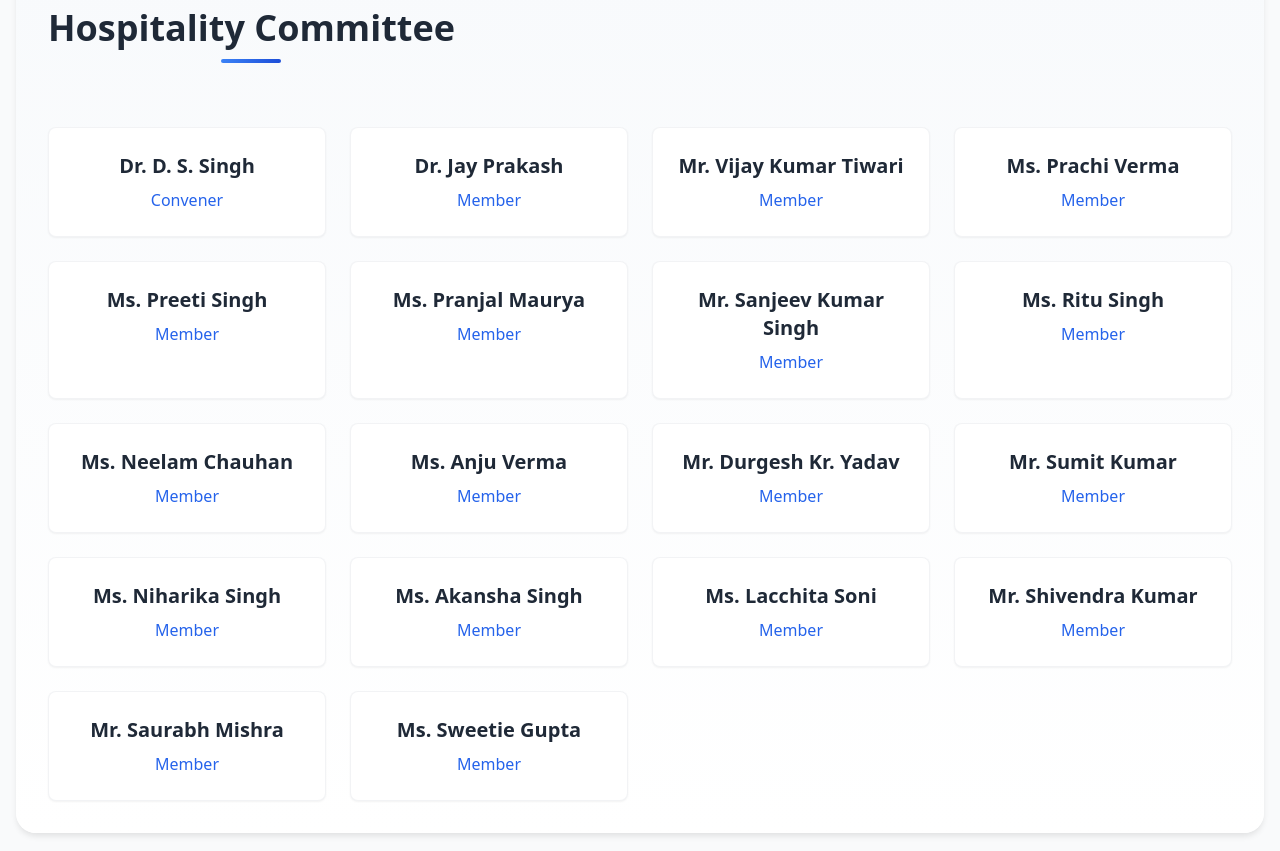
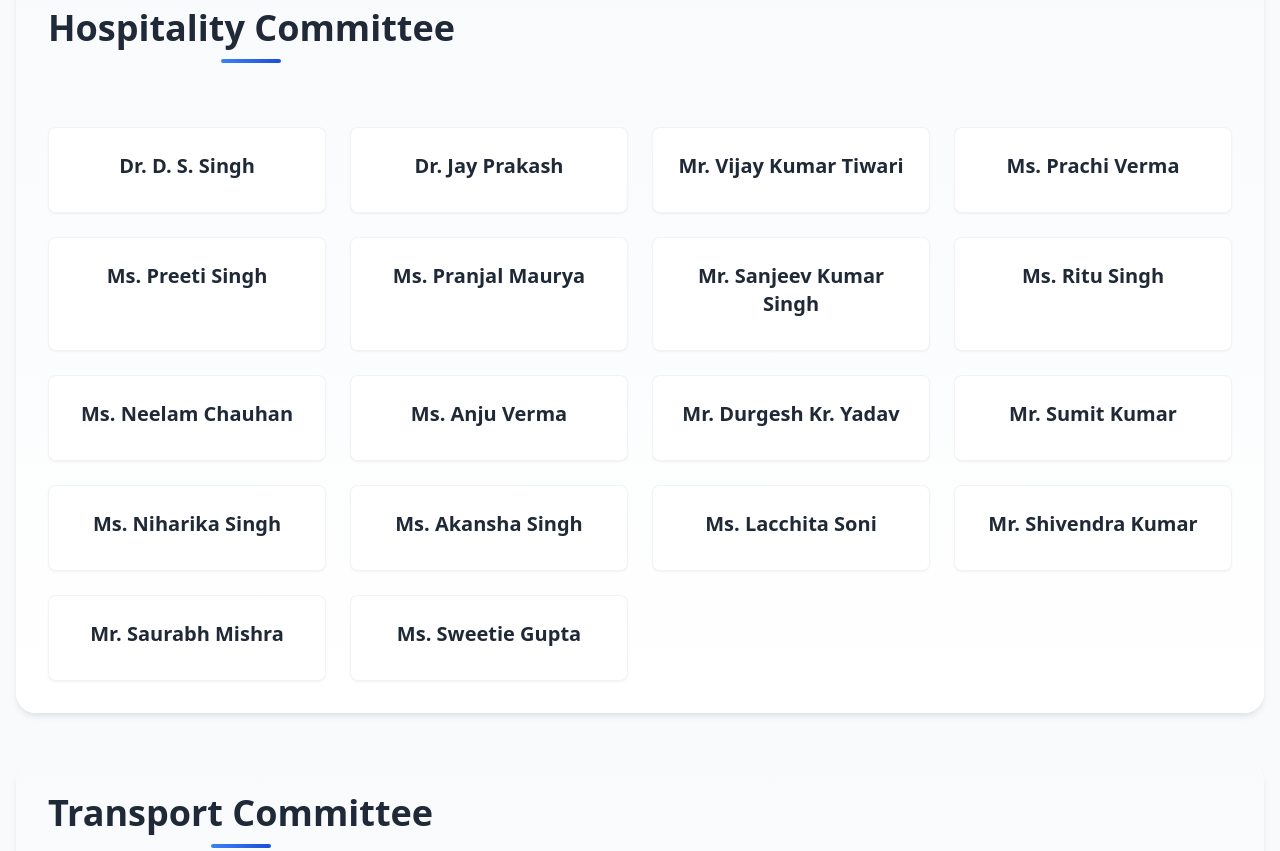
Before and after one commit to TejasMishr/Conference, a plain HTML site: page committee-patrons.html in a window 1280 px wide. Shown: the part 6660-7511 px from the top of the page. Drawn offline with nearby package versions, Linux system fonts and the light colour scheme.

Commit message:
removed positions

```diff
--- a/committee-patrons.html
+++ b/committee-patrons.html
@@ -949,7 +949,6 @@
           (member) => `
           <div class="committee-card bg-white rounded-lg shadow-sm p-6 text-center">
             <h3 class="text-xl font-bold text-gray-800 mb-2">${member.name}</h3>
-    <p class="text-blue-600">${member.role}</p>
           </div>
         `
         )
@@ -962,7 +961,6 @@
           (member) => `
           <div class="committee-card bg-white rounded-lg shadow-sm p-6 text-center">
             <h3 class="text-xl font-bold text-gray-800 mb-2">${member.name}</h3>
-    <p class="text-blue-600">${member.role}</p>
           </div>
         `
         )
@@ -976,7 +974,6 @@
           (member) => `
         <div class="committee-card bg-white rounded-lg shadow-sm p-6 text-center">
           <h3 class="text-xl font-bold text-gray-800 mb-2">${member.name}</h3>
-    <p class="text-blue-600">${member.role}</p>
         </div>
       `
         )
```
Lines whose indentation alone changed are shown as unchanged.
